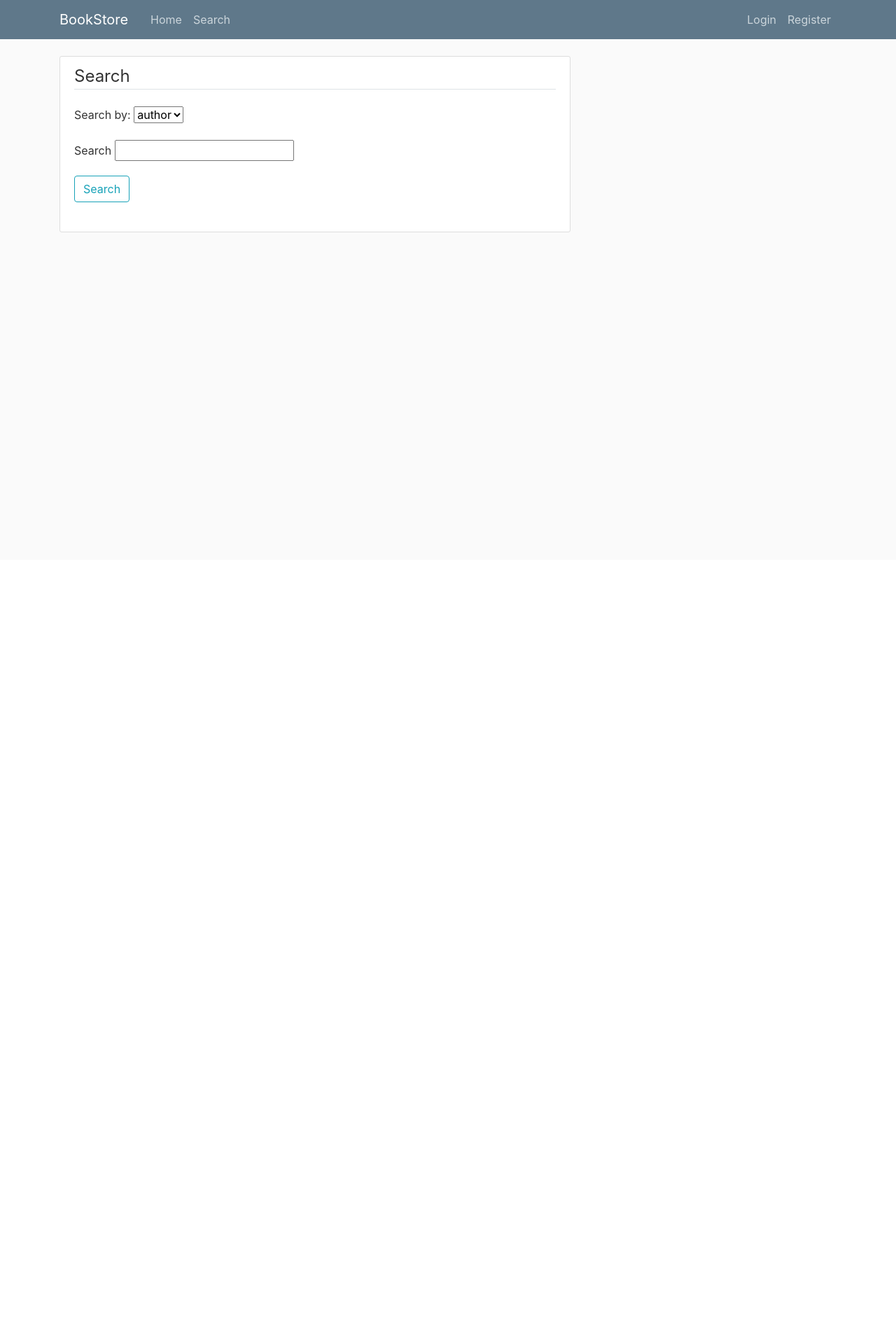
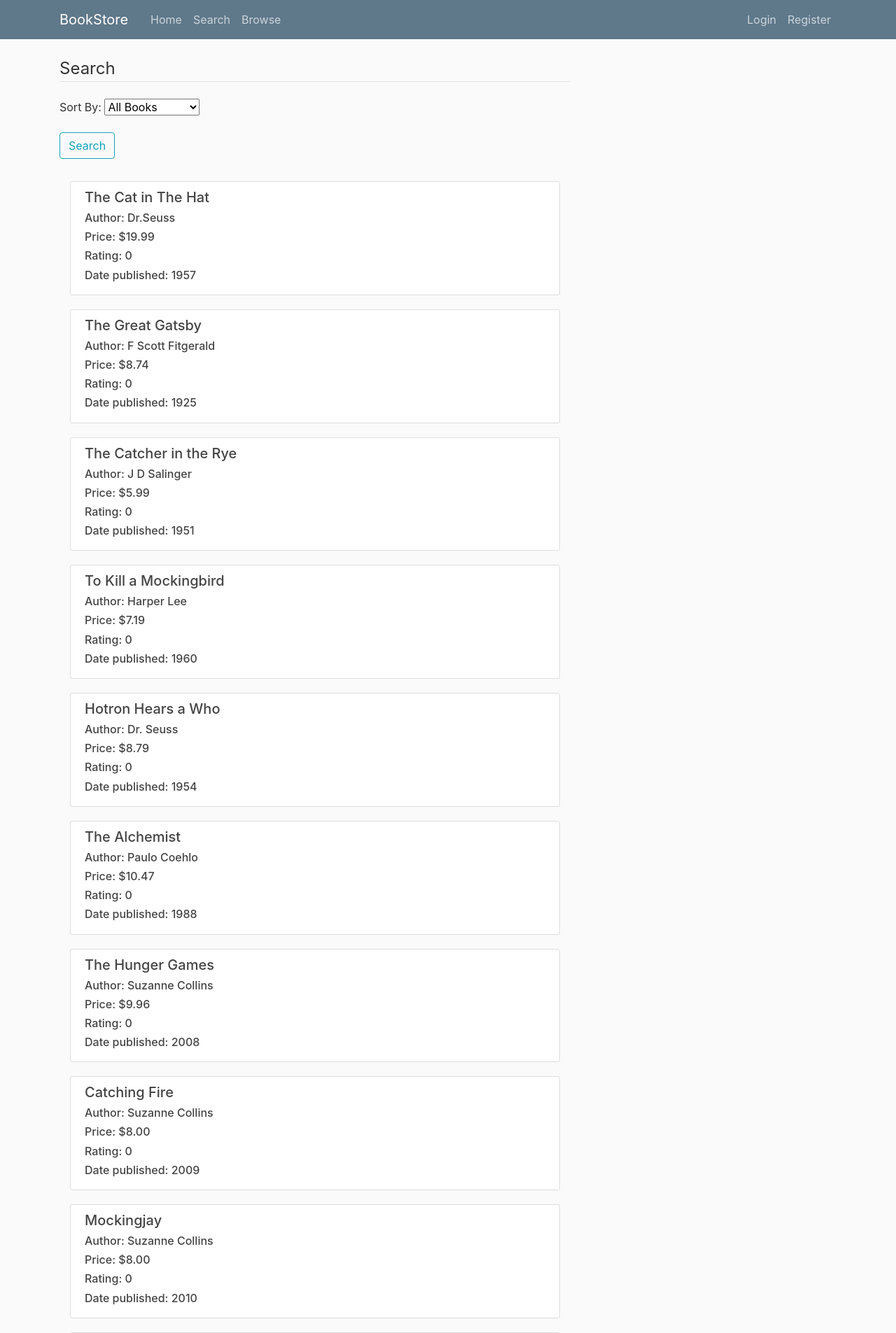
Before and after one commit to lgil019/Bookapp, a Flask app: page /search in a window 1280 px wide. Shown: the top 1905 px of the page at 70% size. Before the commit the page ends 332 px from the top, so only its background shows below. Run offline with Flask 2, Linux system fonts and the light colour scheme; data comes from the database, SQL or seed files in the repository; both versions use the stored data as it was after the commit; some libraries are stand-ins or nearby versions.

Commit message:
Search page sorting working, route to browse added

```diff
--- a/bookstore/forms.py
+++ b/bookstore/forms.py
@@ -56,9 +56,12 @@ class UpdateAccountForm(FlaskForm):
 
 
 class SearchForm(FlaskForm):
-    choices = [('Author', 'author'),
-               ('Title', 'title'),
-               ('Genre', 'genre')]
-    select = SelectField('Search by:', choices=choices)
-    search = StringField('Search')
+    choices = [ ('id', 'All Books'),
+                ('title', 'Title'),
+                ('author', 'Author'),
+                ('price', 'Price'),
+                ('book_rating', 'Rating'),
+                ('date_published', 'Date Published')]
+    select = SelectField('Sort By:', choices=choices)
+    #search = StringField('Search')
     submit = SubmitField('Search')
--- a/bookstore/models.py
+++ b/bookstore/models.py
@@ -29,7 +29,8 @@ class Book(db.Model):
     book_rating = db.Column(db.Integer, nullable=False, default = 'N/A')
     publisher = db.Column(db.String(30), nullable=False, default = 'N/A')
     comments = db.Column(db.String(30), nullable=False, default = 'N/A')
-    date_published = db.Column(db.DateTime, nullable=False)
+    date_published = db.Column(db.String)
+    price = db.Column(db.Numeric(8,2), nullable=False)
 
     def __repr__(self):
         return f"Book('{self.title}', '{self.author}', '{self.genre}', '{self.book_rating}', '{self.publisher}', '{self.date_published}')"
--- a/bookstore/routes.py
+++ b/bookstore/routes.py
@@ -71,6 +71,7 @@ def account():
     return render_template('account.html', title='Account', form=form)
 
 @app.route("/shoppingcart", methods=['GET', 'POST'])
+@login_required
 def shoppingcart():
     return render_template('shoppingcart.html', title='Shopping Cart')
 
@@ -78,42 +79,28 @@ def shoppingcart():
 def orders():
     return render_template('orders.html', title='Orders')
 
-@app.route('/book/<int:id>')
-def book(id):
-    post = Book.query.get_or_404(id)
-    db.session.delete(post)
-    db.session.commit()
-    return redirect('/home')
+#@app.route('/book/<int:id>')
+#def book(id):
+#    post = Book.query.get_or_404(id)
+#    db.session.delete(post)
+#    db.session.commit()
+#    return redirect('/home')
 
 @app.route('/search', methods=['GET', 'POST'])
 def search():
     form = SearchForm()
-    results = []
-    search_keyword = form.search.data
+    #results = []
+    #search_keyword = form.search.data
+    books = Book.query.all()
+
     if form.validate_on_submit():
-        results = form.search.data
-        return render_template('search.html', results=results, title='Search', form=form)
-    #if search_keyword:
-    #    if search.data['select'] == 'author':
-    #        qry = db.session.query(Book).filter(Book.author.contains(search_keyword))
-    #        results = [item[0] for item in qry.all()]
-    #    elif search.data['select'] == 'title':
-    #        qry = db.session.query(Book).filter(Book.title.contains(search_keyword))
-    #        results = qry.all()
-    #    elif search.data['select'] == 'genre':
-    #        qry = db.session.query(Book).filter(Book.genre.contains(search_keyword))
-    #        results = qry.all()
-    #    elif search.data['select'] == 'publisher':
-    #        qry = db.session.query(Book).filter(Book.publisher.contains(search_keyword))
-    #        results = qry.all()
-    #else:
-    #    qry = db.session.query(Book)
-    #    results = qry.all()
-    #    if not results:
-    #        flash('No results found!')
-    #        return redirect('/search')
-    #    else:
-    #        table =results
-    #        table.border = True
+        selection = form.select.data
+        books = Book.query.order_by(selection)
+        return render_template('search.html', title='Search', form=form, books=books)
 
-    return render_template('search.html', title='Search', form=form)
+    return render_template('search.html', title='Search', books=books, form=form)
+
+
+@app.route("/browse", methods=['GET'])
+def browse():
+    return render_template('browse.html', title='Browse')
--- /dev/null
+++ b/bookstore/templates/browse.html
@@ -0,0 +1,6 @@
+{% extends "layout.html" %}
+
+
+{% block content %}
+    <h2>Browse:</h2>
+{% endblock content %}
--- a/bookstore/templates/layout.html
+++ b/bookstore/templates/layout.html
@@ -32,6 +32,7 @@
                     <div class="navbar-nav mr-auto">
                         <a class="nav-item nav-link" href="/">Home</a>
                         <a class="nav-item nav-link" href="/search">Search</a>
+                        <a class="nav-item nav-link" href="/browse">Browse</a>
                     </div>
                     <!-- Navbar Right Side -->
                     <div class="navbar-nav">
--- a/bookstore/templates/search.html
+++ b/bookstore/templates/search.html
@@ -2,7 +2,7 @@
 
 
 {% block content %}
-<div class="content-section">
+<div class="content">
     <form method="POST" action="">
         {{ form.hidden_tag() }}
         <fieldset class="form-group">
@@ -12,17 +12,29 @@
                 {{ form.select(class="form-control-label") }}
             </div>
             <div class="form-group">
-                {{ form.search.label(class="form-control-label") }}
-                {{ form.search(class="form-control-label") }}
-            </div>
-            <div class="form-group">
                 {{ form.submit(class="btn btn-outline-info") }}
             </div>
     </form>
     </fieldset>
 </div>
 
-<div class="form-group">
-    {{ results }}
+
+<div class="container">
+
+    {%for book in books%}
+    <div class="content-section">
+        <div class="product-image">
+
+        </div>
+        <div class="product-info">
+            <h5>{{ book.title }}</h5>
+            <h6>Author: {{ book.author }}</h6>
+            <h6>Price: ${{ book.price }}</h6>
+            <h6>Rating: {{ book.book_rating }}</h6>
+            <h6>Date published: {{ book.date_published }}</h6>
+        </div>
+    </div>
+    {%endfor%}
+
 </div>
 {% endblock content %}
```
Also changed, not shown: tables.py (deleted, +0 -7 lines), testing.py (+5 -7 lines), book.csv (line endings or trailing spaces), bookstore/__init__.py (line endings or trailing spaces), bookstore/database.sqlite3.
